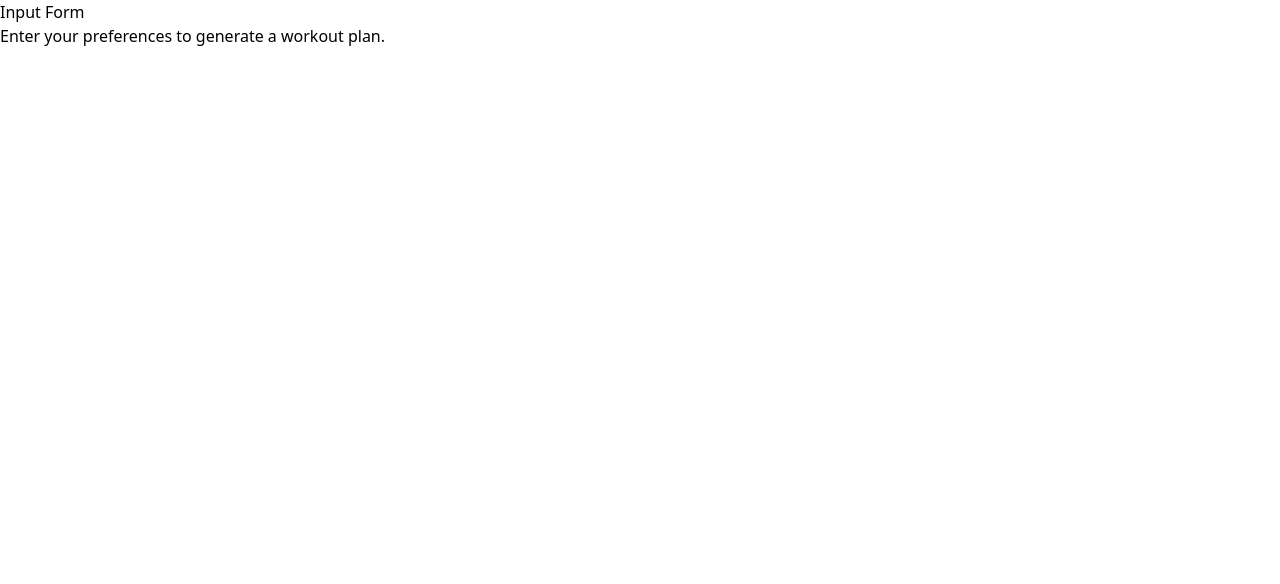
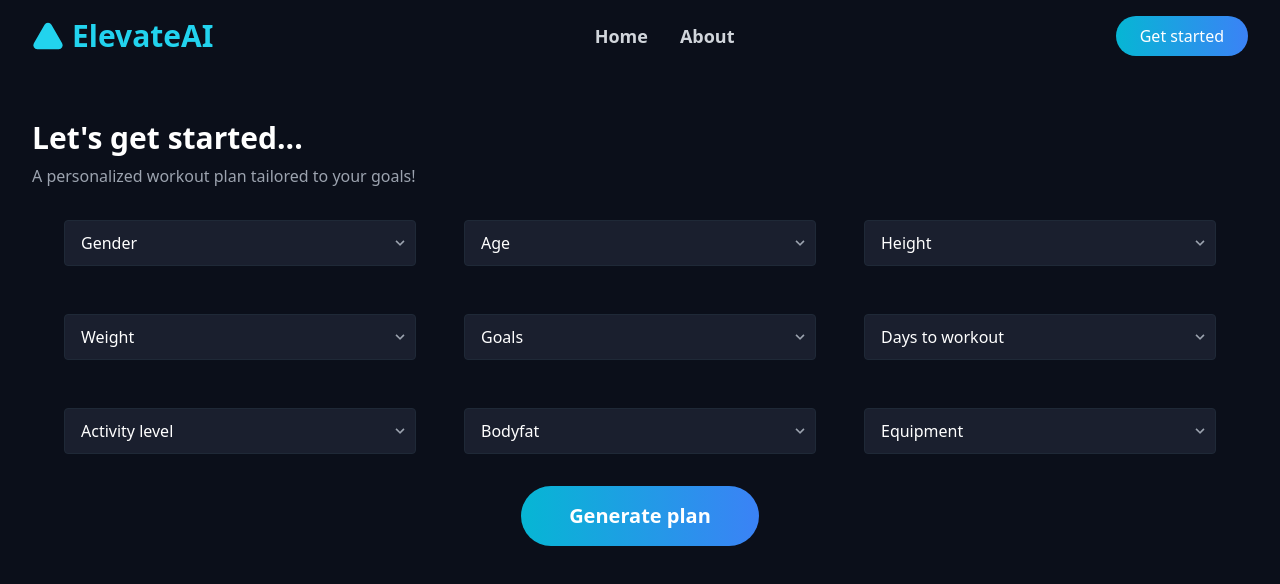
Before and after one commit to ErduanY/ElevateAi, a React (Vite) app: page /input-form in a window 1280 px wide. Shown: the top 584 px of the page. Built offline with nearby package versions, Linux system fonts and the light colour scheme.

Commit message:
Implement InputForm component with dynamic fields and validation; update Header and HomePage for routing

```diff
--- /dev/null
+++ b/src/Interface/Iform.tsx
@@ -0,0 +1,14 @@
+
+interface FormData {
+  gender: string
+  age: string
+  height: string
+  weight: string
+  goals: string
+  days: string
+  activityLevel: string
+  bodyFat: string
+  equipment: string
+}
+
+export default FormData
--- a/src/components/Header.tsx
+++ b/src/components/Header.tsx
@@ -3,7 +3,7 @@ import { Link } from 'react-router-dom'
 
 const Header = () => {
   return (
-    <header className="bg-gray-900 text-white py-4 px-6">
+    <header className="bg-[#0B0F1A] text-white py-4 px-8">
       <div className="max-w-7xl mx-auto flex items-center justify-between">
         <Link to="/" className="flex items-center gap-2 text-cyan-400 hover:text-cyan-300 transition-colors">
           <Triangle className="w-8 h-8 fill-current" />
@@ -20,7 +20,7 @@ const Header = () => {
         </nav>
 
         <Link
-          to="/get-started"
+          to="/input-form"
           className="px-6 py-2 rounded-full bg-gradient-to-r from-cyan-500 to-blue-500 text-white font-medium hover:opacity-90 transition-opacity"
         >
           Get started
--- a/src/components/HomePage.tsx
+++ b/src/components/HomePage.tsx
@@ -1,4 +1,4 @@
-
+import { Link } from 'react-router-dom'
 import { Timer, Dumbbell } from 'lucide-react'
 
 const HomePage = () => {
@@ -23,9 +23,9 @@ const HomePage = () => {
           Whether you&apos;re aiming to build strength or lose weight, our app has you covered.
         </p>
 
-        <button className="px-8 py-4 text-lg font-semibold rounded-full bg-gradient-to-r from-cyan-500 to-blue-500 text-white hover:opacity-90 transition-opacity">
+        <Link to="/input-form" className="px-8 py-4 text-lg font-semibold rounded-full bg-gradient-to-r from-cyan-500 to-blue-500 text-white hover:opacity-90 transition-opacity">
           Start Now
-        </button>
+        </Link>
       </div>
     </div>
   )
--- a/src/pages/InputForm.tsx
+++ b/src/pages/InputForm.tsx
@@ -1,11 +1,92 @@
+import React, { useState } from 'react'
+import Header from '../components/Header'
+import FormData from '../Interface/Iform'
+
 const InputForm = () => {
+  const [formData, setFormData] = useState<FormData>({
+    gender: '',
+    age: '',
+    height: '',
+    weight: '',
+    goals: '',
+    days: '',
+    activityLevel: '',
+    bodyFat: '',
+    equipment: ''
+  })
+
+  const handleChange = (e: React.ChangeEvent<HTMLSelectElement>) => {
+    const { name, value } = e.target
+    setFormData(prev => ({ ...prev, [name]: value }))
+  }
+
+  const handleSubmit = (e: React.FormEvent<HTMLFormElement>) => {
+    e.preventDefault()
+    console.log('Form data:', formData)
+
+  }
+
   return (
-    <div>
-      <h1>Input Form</h1>
-      <p>Enter your preferences to generate a workout plan.</p>
-      {/* Add your form here */}
+    <div className="min-h-screen w-full bg-[#0B0F1A] text-white flex flex-col">
+      <Header />
+      <div className="flex-grow px-8 py-12">
+        <div className="mb-8">
+          <h1 className="text-3xl font-bold mb-2">Let's get started...</h1>
+          <p className="text-gray-400">
+            A personalized workout plan tailored to your goals!
+          </p>
+        </div>
+
+        <div className="max-w-6xl mx-auto">
+          <form onSubmit={handleSubmit} className="space-y-8">
+            <div className="grid grid-cols-1 md:grid-cols-3 gap-12">
+              {[
+                { name: 'gender', label: 'Gender', options: ['Male', 'Female', 'Other'] },
+                { name: 'age', label: 'Age', options: Array.from({ length: 83 }, (_, i) => `${i + 18} years`) },
+                { name: 'height', label: 'Height', options: Array.from({ length: 61 }, (_, i) => `${i + 140} cm`) },
+                { name: 'weight', label: 'Weight', options: Array.from({ length: 151 }, (_, i) => `${i + 40} kg`) },
+                { name: 'goals', label: 'Goals', options: ['Build Muscle', 'Lose Weight', 'Maintain', 'Improve Strength', 'Improve Endurance'] },
+                { name: 'days', label: 'Days to workout', options: Array.from({ length: 7 }, (_, i) => `${i + 1} days/week`) },
+                { name: 'activityLevel', label: 'Activity level', options: ['Sedentary', 'Lightly Active', 'Moderately Active', 'Very Active', 'Extra Active'] },
+                { name: 'bodyFat', label: 'Bodyfat', options: Array.from({ length: 41 }, (_, i) => `${i + 5}%`) },
+                { name: 'equipment', label: 'Equipment', options: ['No Equipment', 'Basic (Dumbbells)', 'Full Gym', 'Home Gym'] },
+              ].map(({ name, label, options }) => (
+                <div key={name} className="relative">
+                  <select
+                    name={name}
+                    value={formData[name as keyof FormData]}
+                    onChange={handleChange}
+                    className="block appearance-none w-full bg-[#1A1F2E] border border-gray-800 text-white py-3 px-4 pr-8 rounded leading-tight focus:outline-none focus:bg-[#252B3B] focus:border-gray-700"
+                  >
+                    <option value="">{label}</option>
+                    {options.map(option => (
+                      <option key={option} value={option.toLowerCase()}>
+                        {option}
+                      </option>
+                    ))}
+                  </select>
+                  <div className="pointer-events-none absolute inset-y-0 right-0 flex items-center px-2 text-gray-400">
+                    <svg className="fill-current h-4 w-4" xmlns="http://www.w3.org/2000/svg" viewBox="0 0 20 20">
+                      <path d="M9.293 12.95l.707.707L15.657 8l-1.414-1.414L10 10.828 5.757 6.586 4.343 8z" />
+                    </svg>
+                  </div>
+                </div>
+              ))}
+            </div>
+
+            <div className="flex justify-center mt-12">
+              <button
+                type="submit"
+                className="px-12 py-4 bg-gradient-to-r from-cyan-500 to-blue-500 text-white rounded-full hover:opacity-90 transition-opacity font-semibold text-xl"
+              >
+                Generate plan
+              </button>
+            </div>
+          </form>
+        </div>
+      </div>
     </div>
-  );
-};
+  )
+}
 
-export default InputForm;
+export default InputForm
--- a/tsconfig.json
+++ b/tsconfig.json
@@ -5,6 +5,7 @@
     "lib": ["ES2020", "DOM", "DOM.Iterable"],
     "module": "ESNext",
     "skipLibCheck": true,
+
 
     /* Bundler mode */
     "moduleResolution": "bundler",
```
